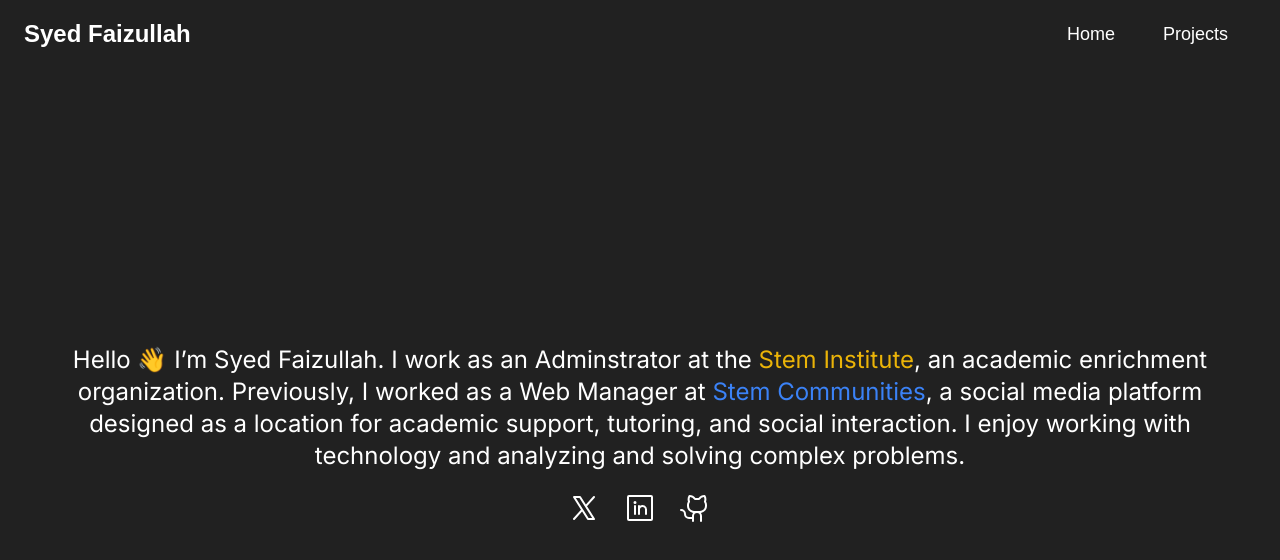
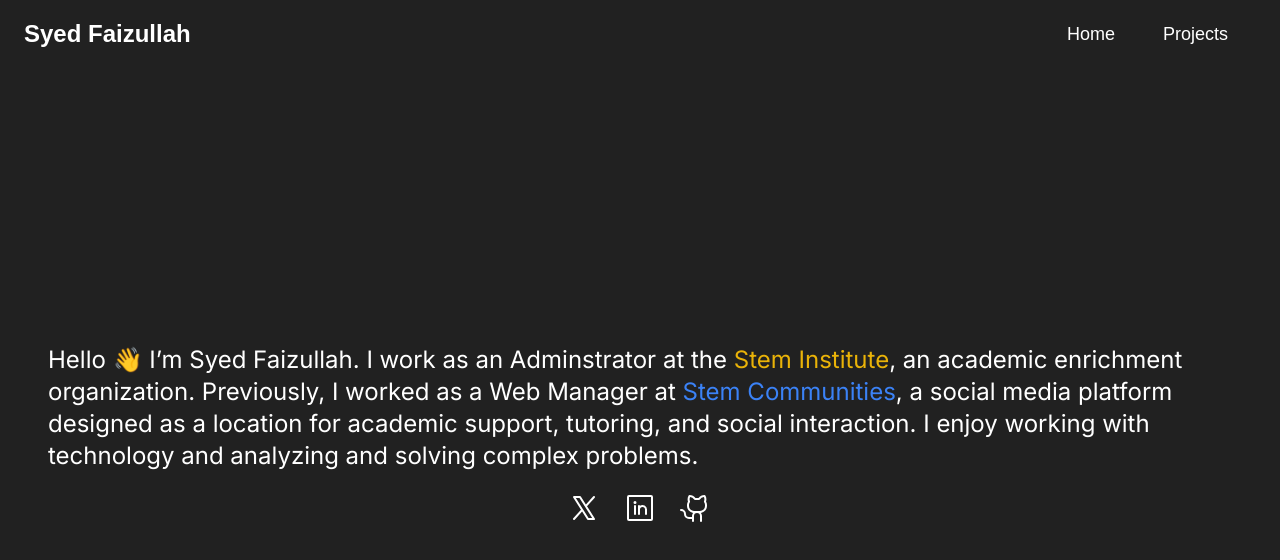
Before and after one commit to SyedTDK/portfolio, a Next.js app: page / in a window 1280 px wide. Shown: the top 560 px of the page. Built offline with nearby package versions, Linux system fonts and the light colour scheme; a web font is replaced by a local one.

Commit message:
Update page.tsx

```diff
--- a/src/app/page.tsx
+++ b/src/app/page.tsx
@@ -8,7 +8,7 @@
     <>
       <Header />
         <main className='flex items-center justify-center px-4 mx-auto max-w-screen-xl min-h-screen text-center lg:px-12'>
-          <div className='w-full text-2xl'>
+          <div className='w-full text-2xl text-left'>
 
             Hello <span className='wave'>&#128075;</span> I’m Syed Faizullah. I work as an Adminstrator at the <a className='text-yellow-500 hover:text-yellow-700' href="https://steminstitutenyc.org/" target='_blank'>Stem Institute</a>, an academic enrichment organization. Previously, I worked as a Web Manager at <a className=' text-blue-500 hover:text-blue-700' href='https://stem-sc.com/'>Stem Communities</a>, a social media platform designed as a location for academic support, tutoring, and social interaction. I enjoy working with technology and analyzing and solving complex problems.
 
```
